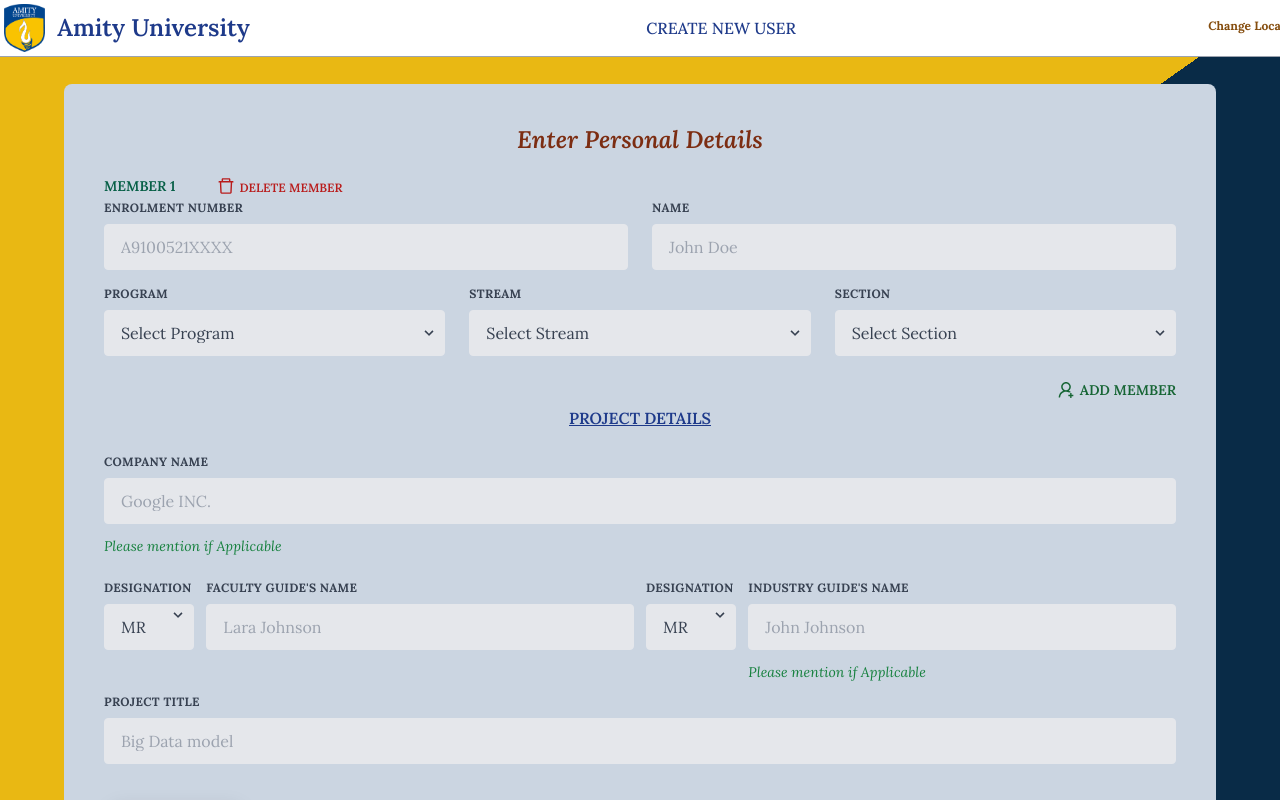
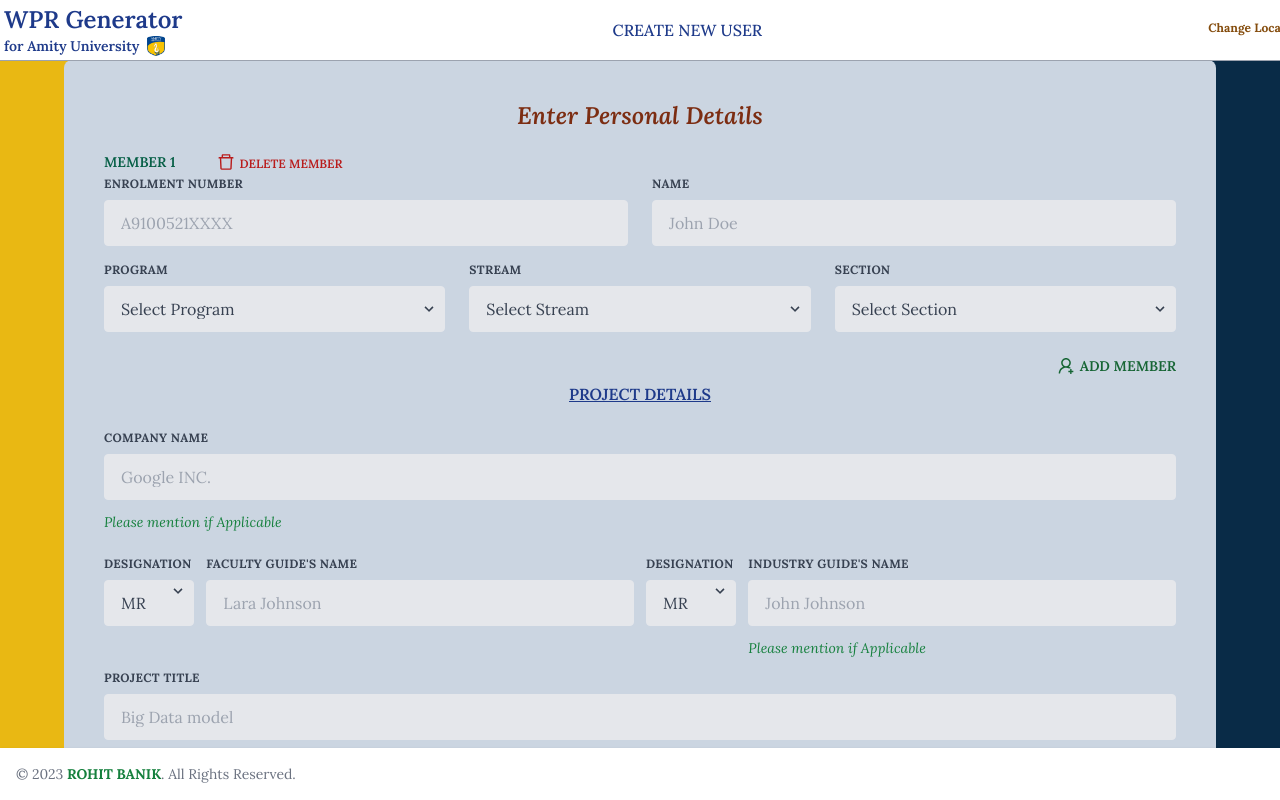
Before and after one commit to rohit-banik/wpr, a React (Create React App) app: page / in a window 1280 px wide. Both pictures are taken after a click on the button "Create WPR". Shown: the top 800 px of the page. Built offline with nearby package versions, Linux system fonts and the light colour scheme.

Commit message:
Design changes

```diff
--- a/src/App.js
+++ b/src/App.js
@@ -11,7 +11,7 @@ import { Footer } from "./components";
 function App() {
   return (
     <>
-      <div className="sm:visible invisible ">
+      <div className="sm:visible invisible">
         <Routes>
           <Route path="/" Component={BasicDetails} />
           <Route path="/week" Component={WeeklyDetails} />
--- a/src/components/ExcelToJsonWeeklyForm/FormComponent.jsx
+++ b/src/components/ExcelToJsonWeeklyForm/FormComponent.jsx
@@ -1,15 +1,15 @@
-import React, { useState } from "react";
+// import React, { useState } from "react";
 
 const FormComponent = () => {
-  return (
-    <>
-      <div>
-        <h1>Upload Image</h1>
-        <input type="file" onChange={handleImageUpload} />
-        <button onClick={saveImageToLocalStorage}>Save</button>
-        {image && <img src={image} />}
-      </div>
-    </>
-  );
+  // return (
+  //   <>
+  //     <div>
+  //       <h1>Upload Image</h1>
+  //       <input type="file" onChange={handleImageUpload} />
+  //       <button onClick={saveImageToLocalStorage}>Save</button>
+  //       {image && <img src={image} />}
+  //     </div>
+  //   </>
+  // );
 };
 export default FormComponent;
--- a/src/components/Footer/FooterComponent.jsx
+++ b/src/components/Footer/FooterComponent.jsx
@@ -4,40 +4,18 @@ import { Link } from "react-router-dom";
 const FooterComponent = () => {
   return (
     <>
-      <footer class="bg-white shadow">
-        <div class="w-full mx-auto max-w-screen-xl p-4 md:flex md:items-center md:justify-between">
-          <span class="text-sm text-gray-500 sm:text-center ">
+      <footer className="bg-white shadow fixed left-0 z-50 bottom-0 w-screen">
+        <div className="w-full mx-auto max-w-screen-xl p-4 md:flex md:items-center md:justify-between">
+          <span className="text-sm text-gray-500 sm:text-center ">
             © 2023{" "}
             <Link
               to={"https://www.linkedin.com/in/rohit-banik/"}
-              class="hover:underline text-green-700 uppercase font-bold"
+              className="hover:underline text-green-700 uppercase font-bold"
             >
               Rohit Banik
             </Link>
             . All Rights Reserved.
           </span>
-          {/* <ul class="flex flex-wrap items-center mt-3 text-sm font-medium text-gray-500 dark:text-gray-400 sm:mt-0">
-            <li>
-              <a href="#" class="mr-4 hover:underline md:mr-6 ">
-                About
-              </a>
-            </li>
-            <li>
-              <a href="#" class="mr-4 hover:underline md:mr-6">
-                Privacy Policy
-              </a>
-            </li>
-            <li>
-              <a href="#" class="mr-4 hover:underline md:mr-6">
-                Licensing
-              </a>
-            </li>
-            <li>
-              <a href="#" class="hover:underline">
-                Contact
-              </a>
-            </li>
-          </ul> */}
         </div>
       </footer>
     </>
--- a/src/components/FormWeeklyReport/FormComponent.jsx
+++ b/src/components/FormWeeklyReport/FormComponent.jsx
@@ -88,11 +88,9 @@ const FormComponent = () => {
 
   const handleStartMonthChange = (e) => {
     setStartMonth(e.target.value);
-    // console.log(daysInStartMonth);
   };
   const handleEndMonthChange = (e) => {
     setEndMonth(e.target.value);
-    // console.log(daysInEndMonth);
   };
   const handleStartDayChange = (e) => setStartDay(e.target.value);
   const handleEndDayChange = (e) => setEndDay(e.target.value);
@@ -135,7 +133,6 @@ const FormComponent = () => {
     };
     localStorage.setItem("weeklyFormData", JSON.stringify(data));
     navigate("/report");
-    // console.log(JSON.parse(localStorage.getItem("weeklyFormData")));
   };
 
   return (
--- a/src/components/Navbar/NavbarComponent.jsx
+++ b/src/components/Navbar/NavbarComponent.jsx
@@ -16,14 +16,19 @@ const NavbarComponent = ({ menu }) => {
         <nav className="bg-white fixed w-full z-20 top-0 left-0 border-b outline-none border-gray-400">
           <div className="max-w-screen-xl flex flex-wrap items-center justify-between mx-auto p-1">
             <Link to="/" className="flex items-center">
-              <img
-                src={process.env.PUBLIC_URL + "/assets/amity-logo.png"}
-                className="h-12 mr-3"
-                alt=""
-              />
-              <span className="self-center text-2xl font-semibold whitespace-nowrap text-blue-900">
-                Amity University
-              </span>
+              <div className="flex flex-col">
+                <span className="self-center text-2xl font-semibold whitespace-nowrap text-blue-900">
+                  WPR Generator
+                  <div className="text-sm flex flex-row gap-2">
+                    for Amity University
+                    <img
+                      src={process.env.PUBLIC_URL + "/assets/amity-logo.png"}
+                      className="h-5 mr-3"
+                      alt=""
+                    />
+                  </div>
+                </span>
+              </div>
             </Link>
             <div className="flex md:order-2">
               <div className="flex flex-col text-right focus:ring-4 font-medium rounded-lg text-sm px-4 py-2 mr-3 md:mr-0 ">
@@ -56,9 +61,9 @@ const NavbarComponent = ({ menu }) => {
                   xmlns="http://www.w3.org/2000/svg"
                 >
                   <path
-                    fill-rule="evenodd"
+                    fillRule="evenodd"
                     d="M3 5a1 1 0 011-1h12a1 1 0 110 2H4a1 1 0 01-1-1zM3 10a1 1 0 011-1h12a1 1 0 110 2H4a1 1 0 01-1-1zM3 15a1 1 0 011-1h12a1 1 0 110 2H4a1 1 0 01-1-1z"
-                    clip-rule="evenodd"
+                    clipRule="evenodd"
                   ></path>
                 </svg>
               </button>
--- a/src/components/Report/ReportComponent.jsx
+++ b/src/components/Report/ReportComponent.jsx
@@ -74,8 +74,18 @@ const ReportComponent = () => {
           {personalData.enrolment.map((item, index) => (
             <div
               key={index}
-              className="mt-10 bg-slate-200 p-6 pt-14 max-w-3xl rounded-md"
+              className="mt-10 bg-slate-200 p-6 pb-10 max-w-3xl rounded-md"
             >
+              <div className="text-right mr-10">
+                <button
+                  onClick={() => createPDF(index)}
+                  className="custom-btn btn-18 mt-6"
+                >
+                  <div className="flex flex-row gap-2">
+                    <BsFillPrinterFill className="mt-1 ml-2" /> Print
+                  </div>
+                </button>
+              </div>
               <div id={`pdf-${index}`} className="">
                 <img
                   className="h-auto w-12 opacity-80 absolute ml-10"
@@ -281,16 +291,6 @@ const ReportComponent = () => {
                   </div>
                 </div>
               </div>
-              <div className="text-right mr-10">
-                <button
-                  onClick={() => createPDF(index)}
-                  className="custom-btn btn-18 mt-6"
-                >
-                  <div className="flex flex-row gap-2">
-                    <BsFillPrinterFill className="mt-1 ml-2" /> Print
-                  </div>
-                </button>
-              </div>
             </div>
           ))}
         </div>
--- a/src/screens/multiplePersonalDetails/MultiplePersonalDetails.jsx
+++ b/src/screens/multiplePersonalDetails/MultiplePersonalDetails.jsx
@@ -13,8 +13,8 @@ const PersonalDetails = () => {
   return (
     <>
       <NavbarComponent menu={menus} />
-      <div className="background">
-        <div className="container mx-auto flex flex-col min-h-screen h-auto pt-16 items-center justify-center">
+      <div className="background pb-10">
+        <div className="container mx-auto flex flex-col min-h-screen h-auto pt-10 items-center justify-center">
           <FormMultiplePersonal />
         </div>
       </div>
--- a/src/screens/reportPreview/ReportPreview.jsx
+++ b/src/screens/reportPreview/ReportPreview.jsx
@@ -18,7 +18,7 @@ const ReportPreview = () => {
   return (
     <>
       <NavbarComponent menu={menus} />
-      <div className="background">
+      <div className="background pb-10">
         <div className="container mx-auto flex min-h-screen h-auto pt-5 items-center justify-center">
           <ReportComponent />
         </div>
--- a/src/screens/weeklyDetails/WeeklyDetails.jsx
+++ b/src/screens/weeklyDetails/WeeklyDetails.jsx
@@ -18,7 +18,7 @@ const WeeklyDetails = () => {
   return (
     <>
       <NavbarComponent menu={menus} />
-      <div className="background">
+      <div className="background pb-10">
         <div className="container mx-auto flex flex-col min-h-screen h-auto pt-16 items-center justify-center">
           <FormWeeklyReport />
         </div>
```
Also changed, not shown: 2 other files (tests, documents, lock files or other folders).
